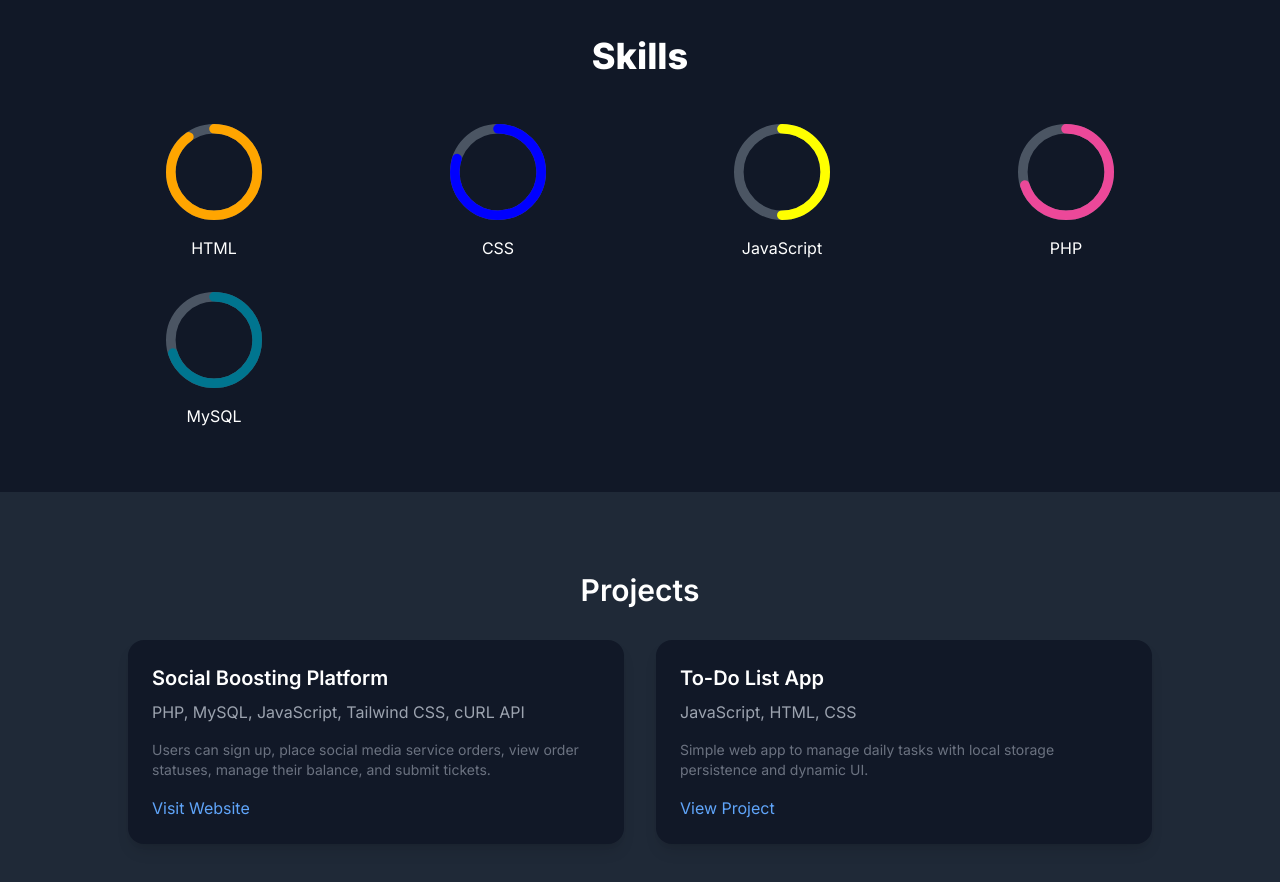
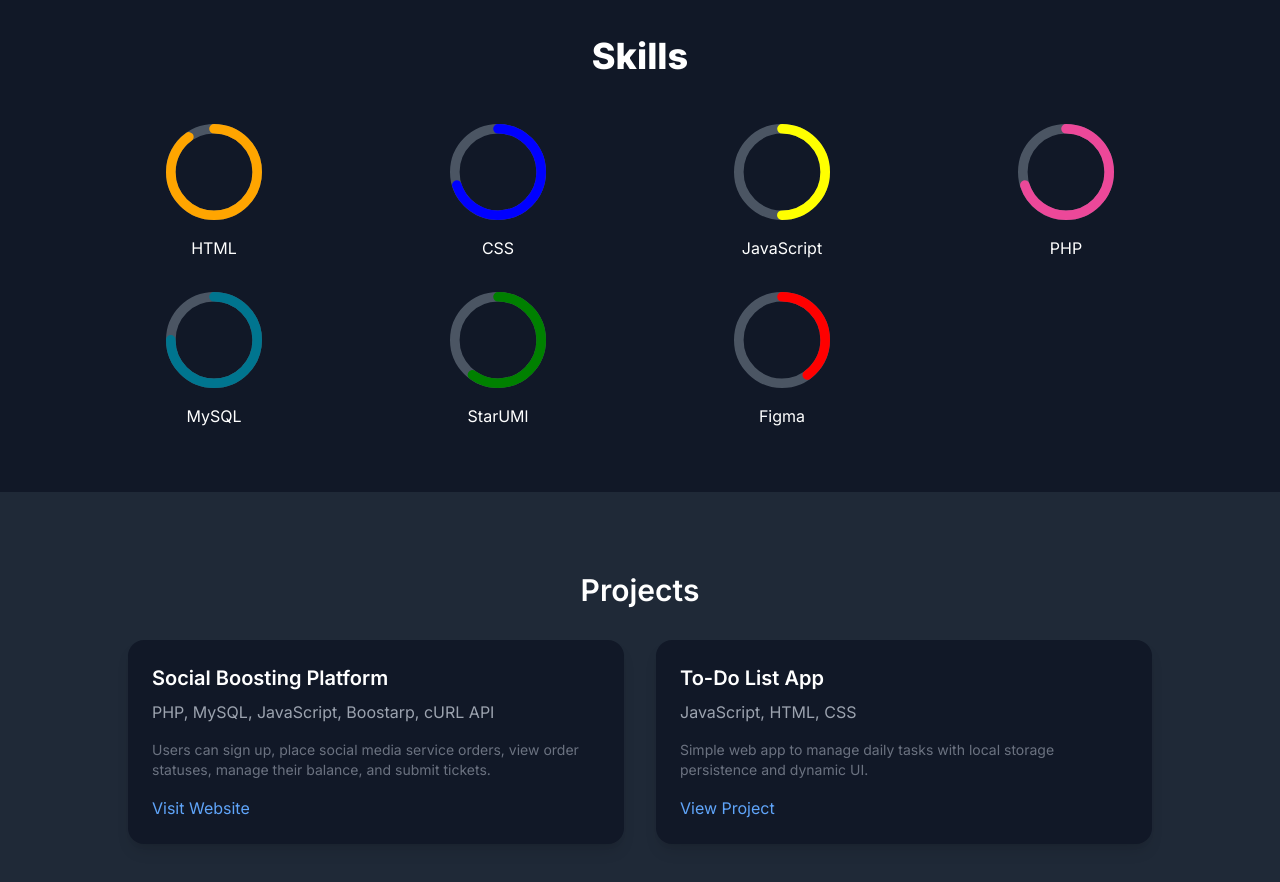
Before and after one commit to asha2005-myo/portfolio, a plain HTML site: page index.html in a window 1280 px wide. Shown: the part 1240-2122 px from the top of the page. Drawn offline with nearby package versions, Linux system fonts and the light colour scheme.

Commit message:
Update index.html

```diff
--- a/index.html
+++ b/index.html
@@ -115,7 +115,7 @@
                     <svg class="w-24 h-24 mx-auto rotate-[-90deg]" viewBox="0 0 100 100">
                         <circle cx="50" cy="50" r="45" stroke="#4B5563" stroke-width="10" fill="none" />
 
-                        <circle class="progress" data-progress="80" cx="50" cy="50" r="45" stroke="blue"
+                        <circle class="progress" data-progress="70" cx="50" cy="50" r="45" stroke="blue"
                             stroke-width="10" fill="none" stroke-linecap="round" stroke-dasharray="282.6"
                             stroke-dashoffset="282.6" />
                     </svg>
@@ -147,13 +147,32 @@
                 <div class="text-center">
                     <svg class="w-24 h-24 mx-auto rotate-[-90deg]" viewBox="0 0 100 100">
                         <circle cx="50" cy="50" r="45" stroke="#4B5563" stroke-width="10" fill="none" />
-                        <circle class="progress" data-progress="70" cx="50" cy="50" r="45" stroke="#00758f"
+                        <circle class="progress" data-progress="75" cx="50" cy="50" r="45" stroke="#00758f"
                             stroke-width="10" fill="none" stroke-linecap="round" stroke-dasharray="282.6"
                             stroke-dashoffset="282.6" />
                     </svg>
                     <p class="mt-4 font-medium">MySQL</p>
                 </div>
 
+                <div class="text-center">
+                    <svg class="w-24 h-24 mx-auto rotate-[-90deg]" viewBox="0 0 100 100">
+                        <circle cx="50" cy="50" r="45" stroke="#4B5563" stroke-width="10" fill="none" />
+                        <circle class="progress" data-progress="60" cx="50" cy="50" r="45" stroke="green"
+                            stroke-width="10" fill="none" stroke-linecap="round" stroke-dasharray="282.6"
+                            stroke-dashoffset="282.6" />
+                    </svg>
+                    <p class="mt-4 font-medium">StarUMl</p>
+                </div>
+
+                <div class="text-center">
+                    <svg class="w-24 h-24 mx-auto rotate-[-90deg]" viewBox="0 0 100 100">
+                        <circle cx="50" cy="50" r="45" stroke="#4B5563" stroke-width="10" fill="none" />
+                        <circle class="progress" data-progress="40" cx="50" cy="50" r="45" stroke="red"
+                            stroke-width="10" fill="none" stroke-linecap="round" stroke-dasharray="282.6"
+                            stroke-dashoffset="282.6" />
+                    </svg>
+                    <p class="mt-4 font-medium">Figma</p>
+                </div>
             </div>
         </div>
     </section>
@@ -189,11 +208,11 @@
             <!-- Project Card -->
             <div class="bg-gray-900 p-6 rounded-2xl shadow-lg">
                 <h3 class="text-xl font-semibold mb-2">Social Boosting Platform</h3>
-                <p class="text-gray-400 mb-4">PHP, MySQL, JavaScript, Tailwind CSS, cURL API</p>
+                <p class="text-gray-400 mb-4">PHP, MySQL, JavaScript, Boostarp, cURL API</p>
                 <p class="text-gray-500 text-sm mb-4">
                     Users can sign up, place social media service orders, view order statuses, manage their balance, and submit tickets.
                 </p>
-                <a href="#" class="text-blue-400 hover:underline">Visit Website</a>
+                <a href="https://socialboost.z246014-0w10am.ls02.zwhhosting.com/login.php" class="text-blue-400 hover:underline">Visit Website</a>
             </div>
             <!-- Placeholder Project -->
             <div class="bg-gray-900 p-6 rounded-2xl shadow-lg">
```
